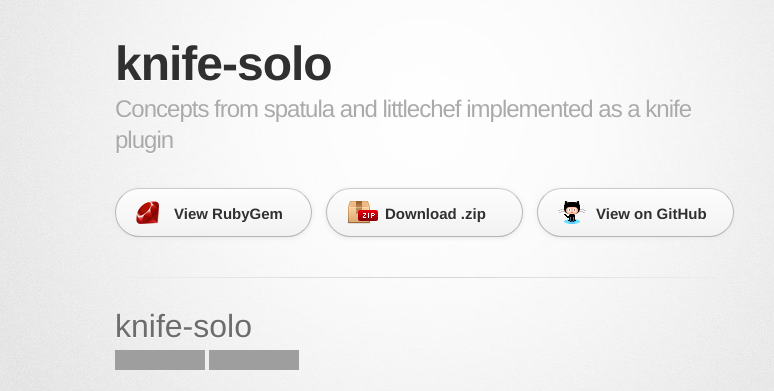
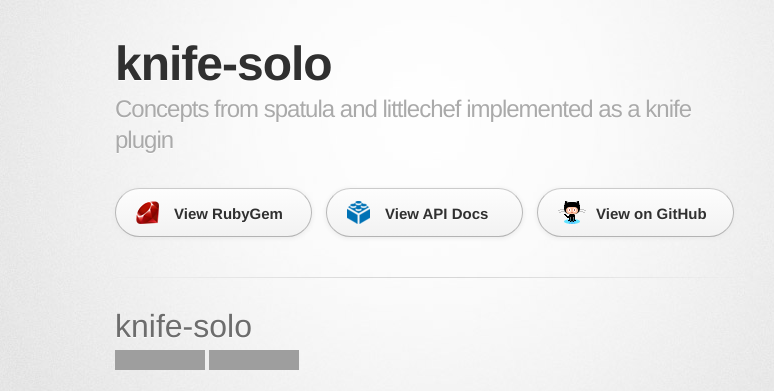
Before and after one commit to matschaffer/knife-solo, a Jekyll site: the page built from index.html, in a window 1280 px wide. Shown: the top 391 px of the page, without its empty margins (215-989 px from the left). Built offline with Jekyll 4.4.1, drawn with Linux system fonts in a browser that asks for light colours; some web fonts are replaced; grey boxes are pictures that could not be loaded.

Commit message:
Swap zip link for API doc link

```diff
--- a/_layouts/default.html
+++ b/_layouts/default.html
@@ -24,7 +24,7 @@
 
         <section id="downloads" class="clearfix">
           <a href="https://rubygems.org/gems/knife-solo" id="view-on-rubygems" class="button"><span>View RubyGem</span></a>
-          <a href="https://github.com/matschaffer/knife-solo/zipball/master" id="download-zip" class="button"><span>Download .zip</span></a>
+          <a href="http://rubydoc.info/gems/knife-solo/frames" id="view-api-docs" class="button"><span>View API Docs</span></a>
           <a href="https://github.com/matschaffer/knife-solo" id="view-on-github" class="button"><span>View on GitHub</span></a>
         </section>
 
--- a/stylesheets/stylesheet.css
+++ b/stylesheets/stylesheet.css
@@ -163,6 +163,9 @@ a.button span {
 }
 #view-on-rubygems span {
   background: transparent url(../images/ruby-icon.png) 12px 50% no-repeat;
+}
+#view-api-docs span {
+  background: transparent url(../images/api-icon.png) 12px 50% no-repeat;
 }
 
 #view-on-github {
```
Also changed, not shown: images/api-icon.png (added).
